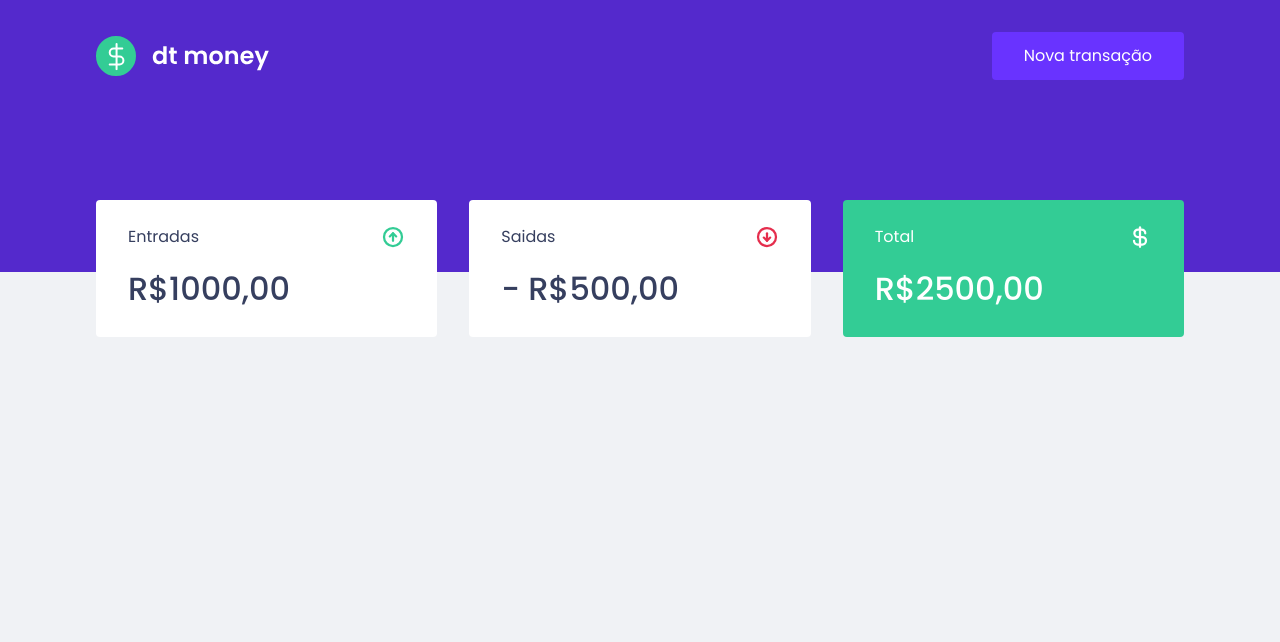
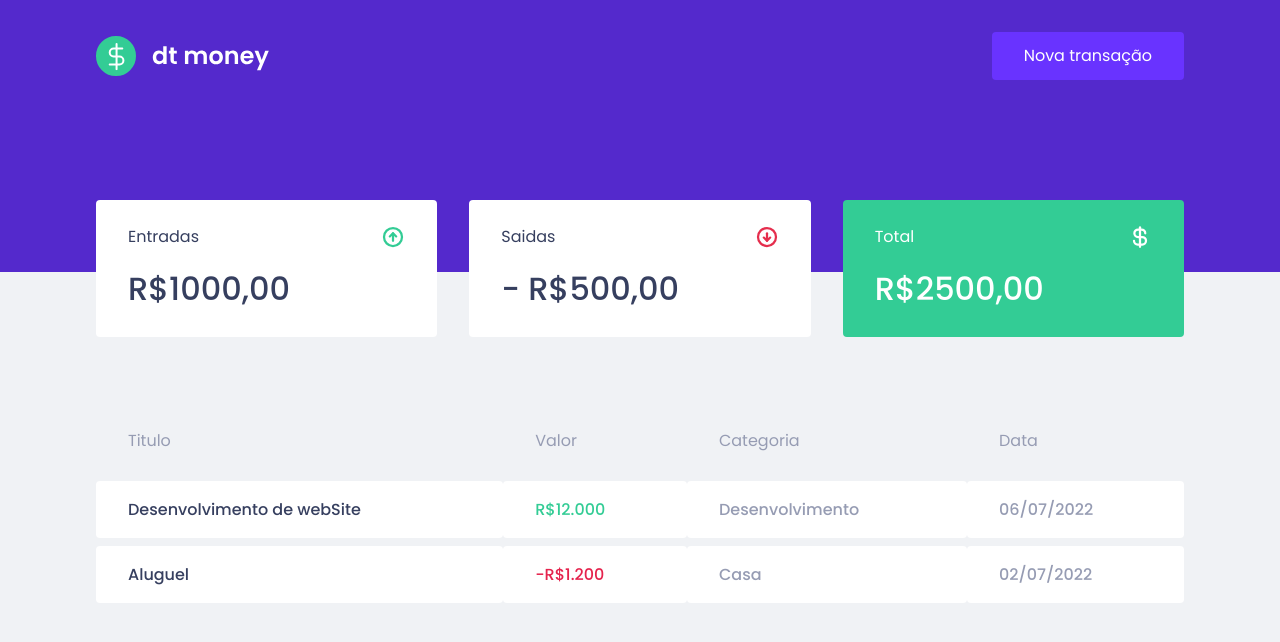
Before and after one commit to Jeffersoncharlles/yourfinance, a React (Vite) app in the folder web/: page / in a window 1280 px wide. Shown: the top 642 px of the page. Built offline with nearby package versions, Linux system fonts and the light colour scheme.

Commit message:
chore:create table

```diff
--- a/web/src/components/Dashboard/index.tsx
+++ b/web/src/components/Dashboard/index.tsx
@@ -1,4 +1,5 @@
 import { Summary } from '../Summary';
+import { TransactionsTable } from '../TransactionsTable';
 import {
     Container,
 } from './styles';
@@ -8,6 +9,7 @@
     return (
         <Container>
             <Summary />
+            <TransactionsTable />
 
         </Container>
     );
--- a/web/src/components/TransactionsTable/index.tsx
+++ b/web/src/components/TransactionsTable/index.tsx
@@ -6,6 +6,30 @@
 
     return (
         <Container>
+            <table>
+                <thead>
+                    <tr>
+                        <th>Titulo</th>
+                        <th>Valor</th>
+                        <th>Categoria</th>
+                        <th>Data</th>
+                    </tr>
+                </thead>
+                <tbody>
+                    <tr>
+                        <td>Desenvolvimento de webSite</td>
+                        <td className='deposit'>R$12.000</td>
+                        <td>Desenvolvimento</td>
+                        <td>06/07/2022</td>
+                    </tr>
+                    <tr>
+                        <td>Aluguel</td>
+                        <td className='withdraw'>-R$1.200</td>
+                        <td>Casa</td>
+                        <td>02/07/2022</td>
+                    </tr>
+                </tbody>
+            </table>
 
         </Container>
     );
--- a/web/src/components/TransactionsTable/styles.ts
+++ b/web/src/components/TransactionsTable/styles.ts
@@ -1,5 +1,41 @@
 import styled from 'styled-components';
 
 export const Container = styled.div`
+    margin-top: 4rem;
 
+    table{
+        width: 100%;
+        border-spacing: 0 0.5rem;//dar espaçamento na table
+
+
+        th {
+            color: var(--text-body);
+            font-weight: 400;
+            padding: 1rem 2rem;
+            text-align: left;
+            line-height: 2rem;
+        }
+
+        td{
+            padding: 1rem 2rem;
+            border: 0;
+            background: var(--shape);
+            font-weight: 500;
+            color: var(--text-body);
+            border-radius: 0.25rem;
+
+            &:first-child{
+                //primeiro elemento do td vai ter essa cor
+                color: var(--text-title);
+            }
+
+            &.withdraw{
+                color: var(--red);
+            }
+
+            &.deposit{
+                color: var(--green);
+            }
+        }
+    }
 `;
```
